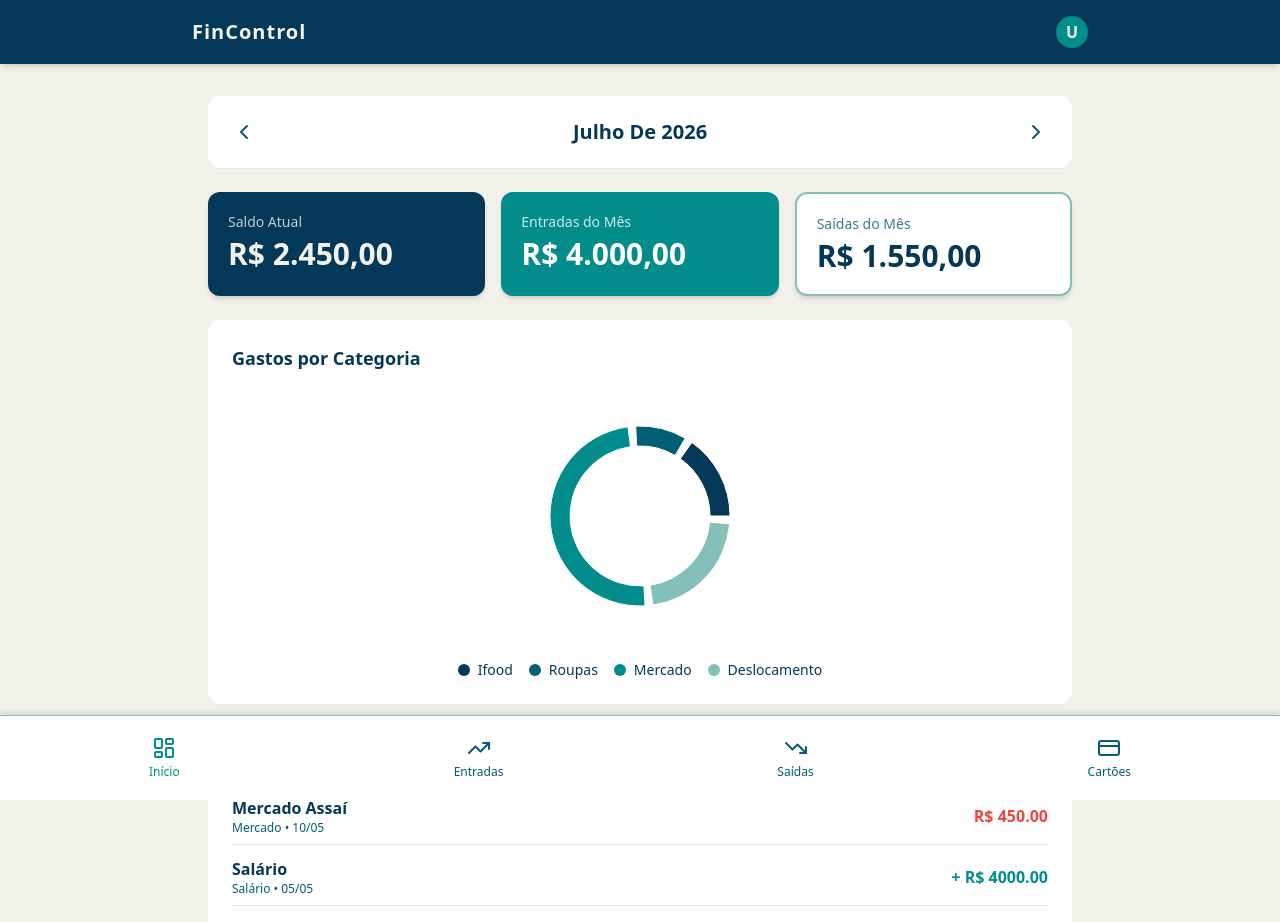
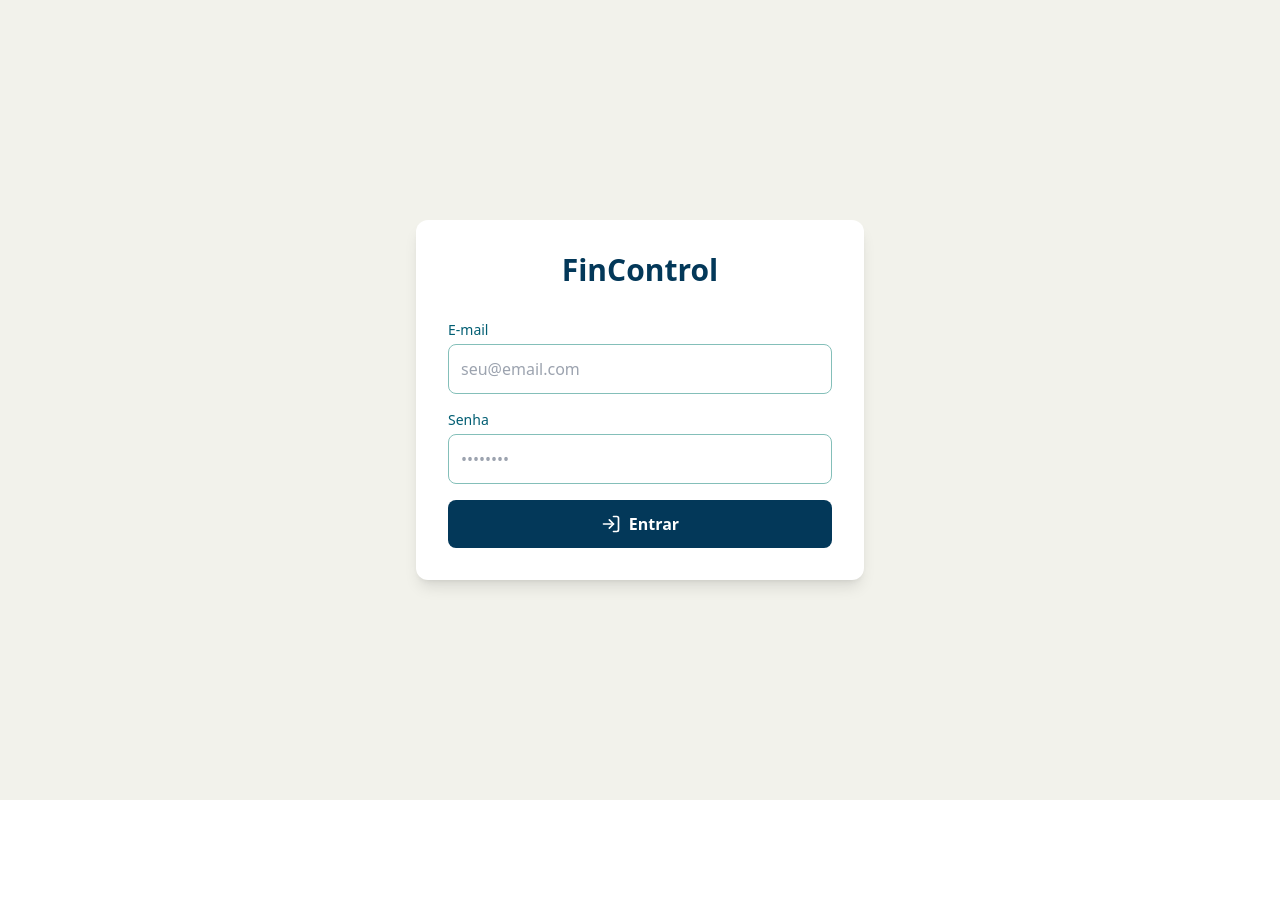
Before and after one commit to Evers0nn/financeiro-frontend, a React (Create React App) app: page / in a window 1280 px wide. Shown: the top 922 px of the page. After the commit the page ends 800 px from the top, so only its background shows below. Built offline with nearby package versions, Linux system fonts and the light colour scheme.

Commit message:
Update App.js

```diff
--- a/src/App.js
+++ b/src/App.js
@@ -1,9 +1,9 @@
 import React, { useState } from 'react';
-import { ChevronLeft, ChevronRight, LayoutDashboard, TrendingUp, TrendingDown, CreditCard } from 'lucide-react';
+import { ChevronLeft, ChevronRight, LayoutDashboard, TrendingUp, TrendingDown, CreditCard, LogIn, LogOut, Info } from 'lucide-react';
 import { PieChart, Pie, Cell, Tooltip, ResponsiveContainer } from 'recharts';
 
 // ==========================================
-// PALETA DE CORES E DADOS MOCKADOS
+// CONFIGURAÇÕES E DADOS MOCKADOS
 // ==========================================
 const COLORS = {
   dark: '#033859',
@@ -12,103 +12,118 @@ const COLORS = {
   aqua: '#84BFB9',
   bg: '#F2F2EB'
 };
-
 const CHART_COLORS = [COLORS.dark, COLORS.deep, COLORS.teal, COLORS.aqua];
 
-// Simulando categorias existentes
-const CATEGORIES = ['Ifood', 'Roupas', 'Mercado', 'Deslocamento', 'Salário', 'Freelance', 'Outros'];
+// Categorias Separadas
+const INCOME_CATEGORIES = ['Salário', 'Freelance', 'Rendimento', 'Vendas', 'Outros'];
+const EXPENSE_CATEGORIES = ['Ifood', 'Roupas', 'Mercado', 'Deslocamento', 'Contas', 'Lazer'];
 const CREDIT_CARDS = ['Nubank', 'Inter', 'Itaú'];
 
 // ==========================================
-// COMPONENTE: DASHBOARD (TELA INICIAL)
+// COMPONENTE: TELA DE LOGIN
+// ==========================================
+function LoginScreen({ onLogin }) {
+  const [email, setEmail] = useState('');
+
+  const handleLogin = (e) => {
+    e.preventDefault();
+    // Simulação: Aqui futuramente entra a chamada ao Supabase Auth
+    if(email) onLogin({ name: email.split('@')[0], email });
+  };
+
+  return (
+    <div className="min-h-screen flex items-center justify-center bg-[#F2F2EB] p-4">
+      <div className="bg-white p-8 rounded-xl shadow-lg w-full max-w-md animate-fadeIn">
+        <h1 className="text-3xl font-bold text-center text-[#033859] mb-8">FinControl</h1>
+        <form onSubmit={handleLogin} className="space-y-4">
+          <div>
+            <label className="block text-sm font-medium text-[#025E73] mb-1">E-mail</label>
+            <input type="email" required value={email} onChange={(e) => setEmail(e.target.value)} className="w-full p-3 border border-[#84BFB9] rounded-lg outline-none focus:border-[#038C8C]" placeholder="seu@email.com" />
+          </div>
+          <div>
+            <label className="block text-sm font-medium text-[#025E73] mb-1">Senha</label>
+            <input type="password" required className="w-full p-3 border border-[#84BFB9] rounded-lg outline-none focus:border-[#038C8C]" placeholder="••••••••" />
+          </div>
+          <button type="submit" className="w-full bg-[#033859] hover:bg-[#025E73] text-white font-bold py-3 rounded-lg transition mt-4 flex justify-center items-center gap-2">
+            <LogIn size={20} /> Entrar
+          </button>
+        </form>
+      </div>
+    </div>
+  );
+}
+
+// ==========================================
+// COMPONENTE: DASHBOARD
 // ==========================================
 function Dashboard() {
   const [currentDate, setCurrentDate] = useState(new Date());
+  const [selectedTx, setSelectedTx] = useState(null); // Estado para transação clicada
 
   const prevMonth = () => setCurrentDate(new Date(currentDate.getFullYear(), currentDate.getMonth() - 1, 1));
   const nextMonth = () => setCurrentDate(new Date(currentDate.getFullYear(), currentDate.getMonth() + 1, 1));
 
-  // Dados para o gráfico baseados nas suas categorias
   const chartData = [
-    { name: 'Ifood', value: 250 },
-    { name: 'Roupas', value: 150 },
-    { name: 'Mercado', value: 800 },
-    { name: 'Deslocamento', value: 350 },
+    { name: 'Ifood', value: 250 }, { name: 'Roupas', value: 150 },
+    { name: 'Mercado', value: 800 }, { name: 'Deslocamento', value: 350 },
+  ];
+
+  // Mock de transações mistas
+  const transactions = [
+    { id: 1, type: 'expense', name: 'Compra do Mês', desc: 'Arroz, feijão e carnes', cat: 'Mercado', val: -800.00, date: '10/05', isCard: true, cardName: 'Nubank', installment: '1/1' },
+    { id: 2, type: 'income', name: 'Salário', desc: '', cat: 'Salário', val: 4000.00, date: '05/05', isCard: false },
+    { id: 3, type: 'expense', name: 'Uber para faculdade', desc: '', cat: 'Deslocamento', val: -35.50, date: '02/05', isCard: false },
+    { id: 4, type: 'expense', name: 'Tênis Nike', desc: 'Presente de aniversário', cat: 'Roupas', val: -150.00, date: '01/05', isCard: true, cardName: 'Inter', installment: '3/6' },
   ];
 
   return (
     <div className="space-y-6 animate-fadeIn">
       {/* Navegação de Meses */}
       <div className="flex justify-between items-center bg-white p-4 rounded-xl shadow-sm">
-        <button onClick={prevMonth} className="p-2 text-[#025E73] hover:bg-[#84BFB9] hover:bg-opacity-30 rounded-full transition">
-          <ChevronLeft size={24} />
-        </button>
+        <button onClick={prevMonth} className="p-2 text-[#025E73] hover:bg-[#84BFB9] hover:bg-opacity-30 rounded-full transition"><ChevronLeft size={24} /></button>
         <h2 className="text-xl font-bold capitalize text-[#033859]">
           {currentDate.toLocaleString('pt-BR', { month: 'long', year: 'numeric' })}
         </h2>
-        <button onClick={nextMonth} className="p-2 text-[#025E73] hover:bg-[#84BFB9] hover:bg-opacity-30 rounded-full transition">
-          <ChevronRight size={24} />
-        </button>
+        <button onClick={nextMonth} className="p-2 text-[#025E73] hover:bg-[#84BFB9] hover:bg-opacity-30 rounded-full transition"><ChevronRight size={24} /></button>
       </div>
 
-      {/* Resumo Financeiro */}
       <div className="grid grid-cols-1 md:grid-cols-3 gap-4">
         <div className="bg-[#033859] text-[#F2F2EB] p-5 rounded-xl shadow-md">
           <p className="text-sm opacity-80 mb-1">Saldo Atual</p>
-          <p className="text-3xl font-bold">R$ 2.450,00</p>
-        </div>
-        <div className="bg-[#038C8C] text-white p-5 rounded-xl shadow-md">
-          <p className="text-sm opacity-80 mb-1">Entradas do Mês</p>
-          <p className="text-3xl font-bold">R$ 4.000,00</p>
-        </div>
-        <div className="bg-white border-2 border-[#84BFB9] text-[#033859] p-5 rounded-xl shadow-md">
-          <p className="text-sm opacity-80 mb-1 text-[#025E73]">Saídas do Mês</p>
-          <p className="text-3xl font-bold">R$ 1.550,00</p>
+          <p className="text-3xl font-bold">R$ 3.014,50</p>
         </div>
       </div>
 
-      {/* Gráfico */}
+      {/* Lista de Transações (Clicável) */}
       <div className="bg-white p-6 rounded-xl shadow-sm">
-        <h3 className="text-lg font-bold mb-4 text-[#033859]">Gastos por Categoria</h3>
-        <div className="h-64">
-          <ResponsiveContainer width="100%" height="100%">
-            <PieChart>
-              <Pie data={chartData} cx="50%" cy="50%" innerRadius={70} outerRadius={90} paddingAngle={5} dataKey="value">
-                {chartData.map((entry, index) => (
-                  <Cell key={`cell-${index}`} fill={CHART_COLORS[index % CHART_COLORS.length]} />
-                ))}
-              </Pie>
-              <Tooltip formatter={(value) => `R$ ${value}`} />
-            </PieChart>
-          </ResponsiveContainer>
-        </div>
-        <div className="flex flex-wrap justify-center gap-4 mt-4">
-          {chartData.map((entry, index) => (
-            <div key={entry.name} className="flex items-center text-sm font-medium text-[#033859]">
-              <span className="w-3 h-3 rounded-full mr-2" style={{ backgroundColor: CHART_COLORS[index % CHART_COLORS.length] }}></span>
-              {entry.name}
-            </div>
-          ))}
-        </div>
-      </div>
-
-      {/* Lista de Transações (Descendo a tela) */}
-      <div className="bg-white p-6 rounded-xl shadow-sm">
-        <h3 className="text-lg font-bold mb-4 text-[#033859]">Transações Recentes</h3>
+        <h3 className="text-lg font-bold mb-4 text-[#033859]">Transações do Mês</h3>
         <div className="space-y-3">
-          {[
-            { id: 1, desc: 'Mercado Assaí', cat: 'Mercado', val: -450.00, date: '10/05' },
-            { id: 2, desc: 'Salário', cat: 'Salário', val: 4000.00, date: '05/05' },
-            { id: 3, desc: 'Uber', cat: 'Deslocamento', val: -35.50, date: '02/05' },
-          ].map(t => (
-            <div key={t.id} className="flex justify-between items-center border-b pb-2">
+          {transactions.map(t => (
+            <div key={t.id} className="border-b pb-2 cursor-pointer hover:bg-gray-50 rounded p-2 transition" onClick={() => setSelectedTx(selectedTx === t.id ? null : t.id)}>
+              <div className="flex justify-between items-center">
                 <div>
-                <p className="font-semibold text-[#033859]">{t.desc}</p>
+                  <p className="font-semibold text-[#033859]">{t.name}</p>
                   <p className="text-xs text-[#025E73]">{t.cat} • {t.date}</p>
                 </div>
                 <p className={`font-bold ${t.val > 0 ? 'text-[#038C8C]' : 'text-red-500'}`}>
                   {t.val > 0 ? '+' : ''} R$ {Math.abs(t.val).toFixed(2)}
                 </p>
+              </div>
+
+              {/* Detalhes Expandidos */}
+              {selectedTx === t.id && (
+                <div className="mt-3 p-3 bg-[#F2F2EB] rounded-lg text-sm text-[#025E73] space-y-1 border border-[#84BFB9] animate-fadeIn">
+                  {t.desc && <p><span className="font-bold">Descrição:</span> {t.desc}</p>}
+                  <p><span className="font-bold">Categoria:</span> {t.cat}</p>
+                  {t.isCard && (
+                    <>
+                      <p><span className="font-bold">Pagamento:</span> Cartão de Crédito ({t.cardName})</p>
+                      <p><span className="font-bold">Parcela:</span> {t.installment}</p>
+                    </>
+                  )}
+                  {!t.isCard && <p><span className="font-bold">Pagamento:</span> À vista (Pix/Débito/Dinheiro)</p>}
+                </div>
+              )}
             </div>
           ))}
         </div>
@@ -123,20 +138,30 @@ function Dashboard() {
 function Incomes() {
   return (
     <div className="bg-white p-6 rounded-xl shadow-sm animate-fadeIn">
-      <h2 className="text-2xl font-bold mb-6 text-[#033859]">Nova Entrada</h2>
+      <h2 className="text-2xl font-bold mb-6 text-[#038C8C]">Nova Entrada</h2>
       <form className="space-y-4">
         <div>
+          <label className="block text-sm font-medium text-[#025E73] mb-1">Título / Nome (Obrigatório)</label>
+          <input type="text" required className="w-full p-3 border border-[#84BFB9] rounded-lg outline-none focus:border-[#038C8C]" placeholder="Ex: Salário da Empresa" />
+        </div>
+        <div>
+          <label className="block text-sm font-medium text-[#025E73] mb-1">Descrição (Opcional)</label>
+          <input type="text" className="w-full p-3 border border-[#84BFB9] rounded-lg outline-none focus:border-[#038C8C]" placeholder="Detalhes adicionais..." />
+        </div>
+        <div className="grid grid-cols-2 gap-4">
+          <div>
             <label className="block text-sm font-medium text-[#025E73] mb-1">Valor (R$)</label>
-          <input type="number" step="0.01" className="w-full p-3 border border-[#84BFB9] rounded-lg outline-none focus:border-[#038C8C]" placeholder="0,00" />
+            <input type="number" step="0.01" required className="w-full p-3 border border-[#84BFB9] rounded-lg outline-none focus:border-[#038C8C]" placeholder="0,00" />
           </div>
           <div>
             <label className="block text-sm font-medium text-[#025E73] mb-1">Categoria</label>
-          <select className="w-full p-3 border border-[#84BFB9] rounded-lg outline-none focus:border-[#038C8C]">
-            <option value="">Selecione ou crie uma...</option>
-            {CATEGORIES.map(c => <option key={c} value={c}>{c}</option>)}
-          </select>
+            <input list="income-cats" className="w-full p-3 border border-[#84BFB9] rounded-lg outline-none focus:border-[#038C8C]" placeholder="Escolha ou digite..." />
+            <datalist id="income-cats">
+              {INCOME_CATEGORIES.map(c => <option key={c} value={c} />)}
+            </datalist>
           </div>
-        <button type="button" className="w-full bg-[#038C8C] hover:bg-[#025E73] text-white font-bold py-3 rounded-lg transition">
+        </div>
+        <button type="button" className="w-full bg-[#038C8C] hover:bg-[#025E73] text-white font-bold py-3 rounded-lg transition mt-4">
           Registrar Entrada
         </button>
       </form>
@@ -152,32 +177,33 @@ function Expenses() {
 
   return (
     <div className="bg-white p-6 rounded-xl shadow-sm animate-fadeIn">
-      <h2 className="text-2xl font-bold mb-6 text-[#033859]">Nova Saída</h2>
+      <h2 className="text-2xl font-bold mb-6 text-red-600">Nova Saída</h2>
       <form className="space-y-4">
         <div>
-          <label className="block text-sm font-medium text-[#025E73] mb-1">Descrição</label>
-          <input type="text" className="w-full p-3 border border-[#84BFB9] rounded-lg outline-none focus:border-[#038C8C]" placeholder="Ex: Compra do mês" />
+          <label className="block text-sm font-medium text-[#025E73] mb-1">Nome da Saída (Obrigatório)</label>
+          <input type="text" required className="w-full p-3 border border-[#84BFB9] rounded-lg outline-none focus:border-[#038C8C]" placeholder="Ex: Compra do mês" />
+        </div>
+        <div>
+          <label className="block text-sm font-medium text-[#025E73] mb-1">Descrição (Opcional)</label>
+          <input type="text" className="w-full p-3 border border-[#84BFB9] rounded-lg outline-none focus:border-[#038C8C]" placeholder="Detalhes adicionais..." />
         </div>
         <div className="grid grid-cols-2 gap-4">
           <div>
             <label className="block text-sm font-medium text-[#025E73] mb-1">Valor (R$)</label>
-            <input type="number" step="0.01" className="w-full p-3 border border-[#84BFB9] rounded-lg outline-none focus:border-[#038C8C]" placeholder="0,00" />
+            <input type="number" step="0.01" required className="w-full p-3 border border-[#84BFB9] rounded-lg outline-none focus:border-[#038C8C]" placeholder="0,00" />
           </div>
           <div>
             <label className="block text-sm font-medium text-[#025E73] mb-1">Categoria</label>
-            <select className="w-full p-3 border border-[#84BFB9] rounded-lg outline-none focus:border-[#038C8C]">
-              {CATEGORIES.map(c => <option key={c} value={c}>{c}</option>)}
-            </select>
+            <input list="expense-cats" className="w-full p-3 border border-[#84BFB9] rounded-lg outline-none focus:border-[#038C8C]" placeholder="Escolha ou digite..." />
+            <datalist id="expense-cats">
+              {EXPENSE_CATEGORIES.map(c => <option key={c} value={c} />)}
+            </datalist>
           </div>
         </div>
 
         <div>
           <label className="block text-sm font-medium text-[#025E73] mb-1">Forma de Pagamento</label>
-          <select
-            value={paymentMethod}
-            onChange={(e) => setPaymentMethod(e.target.value)}
-            className="w-full p-3 border border-[#84BFB9] rounded-lg outline-none focus:border-[#038C8C]"
-          >
+          <select value={paymentMethod} onChange={(e) => setPaymentMethod(e.target.value)} className="w-full p-3 border border-[#84BFB9] rounded-lg outline-none focus:border-[#038C8C]">
             <option value="">Selecione...</option>
             <option value="pix">Pix</option>
             <option value="debit">Débito</option>
@@ -186,7 +212,6 @@ function Expenses() {
           </select>
         </div>
 
-        {/* Lógica condicional: Se for crédito, abre seleção de cartão e parcelas */}
         {paymentMethod === 'credit' && (
           <div className="grid grid-cols-2 gap-4 p-4 bg-[#F2F2EB] rounded-lg border border-[#84BFB9]">
             <div>
@@ -198,7 +223,6 @@ function Expenses() {
             <div>
               <label className="block text-sm font-medium text-[#025E73] mb-1">Parcelas</label>
               <input type="number" min="1" defaultValue="1" className="w-full p-3 border border-gray-300 rounded-lg outline-none" />
-              <p className="text-xs text-gray-500 mt-1">O valor será adicionado aos meses seguintes.</p>
             </div>
           </div>
         )}
@@ -215,21 +239,61 @@ function Expenses() {
 // COMPONENTE: RESUMO DE CARTÕES
 // ==========================================
 function CreditCardSummary() {
+  const [currentMonth, setCurrentMonth] = useState(new Date());
+  const [expandedCard, setExpandedCard] = useState(null); // Qual cartão está aberto
+
+  const prevMonth = () => setCurrentMonth(new Date(currentMonth.getFullYear(), currentMonth.getMonth() - 1, 1));
+  const nextMonth = () => setCurrentMonth(new Date(currentMonth.getFullYear(), currentMonth.getMonth() + 1, 1));
+
+  // Mock de faturas
+  const cards = [
+    {
+      name: 'Nubank', total: 850.50, color: 'border-purple-500',
+      items: [{ desc: 'Mercado', val: 800.00, inst: '1/1' }, { desc: 'Netflix', val: 50.50, inst: '1/1' }]
+    },
+    {
+      name: 'Inter', total: 150.00, color: 'border-orange-500',
+      items: [{ desc: 'Tênis Nike', val: 150.00, inst: '3/6' }]
+    }
+  ];
+
   return (
-    <div className="bg-white p-6 rounded-xl shadow-sm animate-fadeIn">
-      <h2 className="text-2xl font-bold mb-6 text-[#033859]">Faturas deste mês</h2>
+    <div className="space-y-6 animate-fadeIn">
+      {/* Navegação de Meses dos Cartões */}
+      <div className="flex justify-between items-center bg-white p-4 rounded-xl shadow-sm">
+        <button onClick={prevMonth} className="p-2 text-[#025E73] hover:bg-[#84BFB9] hover:bg-opacity-30 rounded-full transition"><ChevronLeft size={24} /></button>
+        <h2 className="text-xl font-bold capitalize text-[#033859]">
+          Faturas de {currentMonth.toLocaleString('pt-BR', { month: 'long' })}
+        </h2>
+        <button onClick={nextMonth} className="p-2 text-[#025E73] hover:bg-[#84BFB9] hover:bg-opacity-30 rounded-full transition"><ChevronRight size={24} /></button>
+      </div>
+
       <div className="space-y-4">
-        {[
-          { name: 'Nubank', val: 850.50, color: 'border-purple-500' },
-          { name: 'Inter', val: 320.00, color: 'border-orange-500' },
-          { name: 'Itaú', val: 1200.00, color: 'border-blue-500' },
-        ].map(card => (
-          <div key={card.name} className={`flex justify-between items-center p-4 border-l-4 ${card.color} bg-[#F2F2EB] rounded-r-lg`}>
+        {cards.map(card => (
+          <div key={card.name} className="bg-white rounded-lg shadow-sm overflow-hidden">
+            <div
+              className={`flex justify-between items-center p-4 border-l-4 ${card.color} cursor-pointer hover:bg-gray-50`}
+              onClick={() => setExpandedCard(expandedCard === card.name ? null : card.name)}
+            >
               <div>
                 <p className="font-bold text-[#033859]">{card.name}</p>
-              <p className="text-xs text-[#025E73]">Fechamento dia 05</p>
+                <p className="text-xs text-[#025E73]">Ver compras do mês</p>
               </div>
-            <p className="text-xl font-bold text-red-600">R$ {card.val.toFixed(2)}</p>
+              <p className="text-xl font-bold text-red-600">R$ {card.total.toFixed(2)}</p>
+            </div>
+
+            {/* Lista de Compras do Cartão (Expansível) */}
+            {expandedCard === card.name && (
+              <div className="bg-[#F2F2EB] p-4 border-t border-gray-200 animate-fadeIn">
+                <h4 className="text-sm font-bold text-[#033859] mb-2 border-b border-[#84BFB9] pb-1">Detalhes da Fatura</h4>
+                {card.items.map((item, idx) => (
+                  <div key={idx} className="flex justify-between text-sm py-1">
+                    <span className="text-[#025E73]">{item.desc} <span className="text-xs opacity-70">({item.inst})</span></span>
+                    <span className="font-semibold text-red-600">R$ {item.val.toFixed(2)}</span>
+                  </div>
+                ))}
+              </div>
+            )}
           </div>
         ))}
       </div>
@@ -241,7 +305,13 @@ function CreditCardSummary() {
 // COMPONENTE PRINCIPAL (APP)
 // ==========================================
 export default function App() {
+  const [user, setUser] = useState(null); // Controle de Login
   const [activeTab, setActiveTab] = useState('dashboard');
+
+  // Se não tem usuário, mostra a tela de login
+  if (!user) {
+    return <LoginScreen onLogin={(userData) => setUser(userData)} />;
+  }
 
   const renderContent = () => {
     switch (activeTab) {
@@ -256,12 +326,19 @@ export default function App() {
   return (
     <div className="min-h-screen bg-[#F2F2EB] font-sans pb-20">
 
-      {/* Header Fixo */}
+      {/* Header Fixo com Info do Usuário */}
       <header className="bg-[#033859] text-[#F2F2EB] p-4 shadow-md sticky top-0 z-10">
         <div className="max-w-4xl mx-auto flex justify-between items-center">
           <h1 className="text-xl font-bold tracking-wider">FinControl</h1>
-          <div className="w-8 h-8 bg-[#038C8C] rounded-full flex items-center justify-center font-bold">
-            U
+
+          <div className="flex items-center gap-3">
+            <span className="text-sm capitalize hidden md:block">Olá, {user.name}</span>
+            <div className="w-8 h-8 bg-[#038C8C] rounded-full flex items-center justify-center font-bold uppercase text-white shadow-sm">
+              {user.name.charAt(0)}
+            </div>
+            <button onClick={() => setUser(null)} className="text-[#84BFB9] hover:text-white ml-2 transition" title="Sair">
+              <LogOut size={20} />
+            </button>
           </div>
         </div>
       </header>
@@ -271,7 +348,7 @@ export default function App() {
         {renderContent()}
       </main>
 
-      {/* Menu de Navegação Inferior (Mobile Friendly) */}
+      {/* Menu de Navegação Inferior */}
       <nav className="fixed bottom-0 w-full bg-white border-t border-[#84BFB9] flex justify-around p-3 z-10 shadow-[0_-4px_6px_-1px_rgba(0,0,0,0.1)]">
         <button onClick={() => setActiveTab('dashboard')} className={`flex flex-col items-center p-2 ${activeTab === 'dashboard' ? 'text-[#038C8C]' : 'text-[#025E73]'}`}>
           <LayoutDashboard size={24} />
```
Lines whose indentation alone changed are shown as unchanged.
